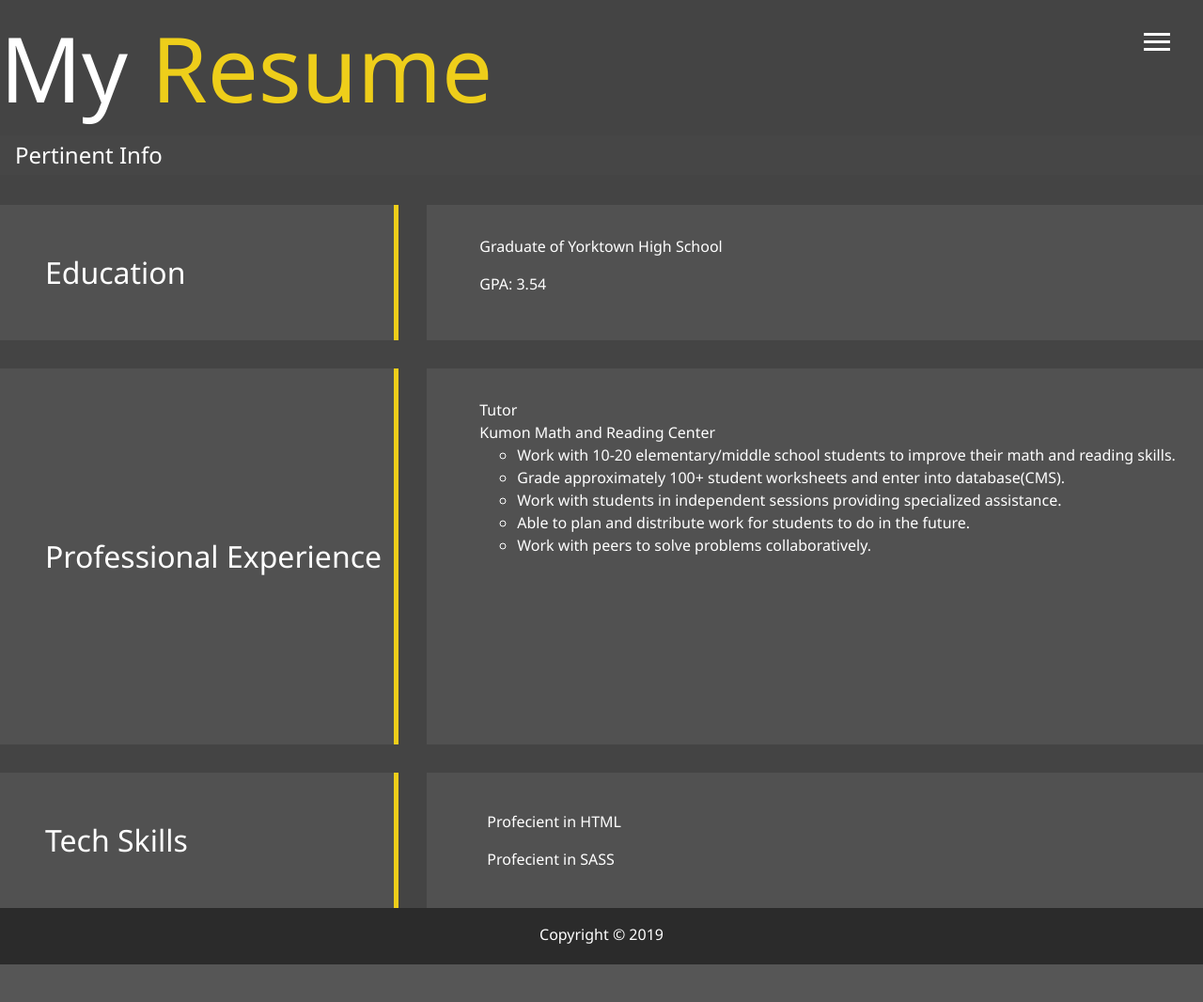
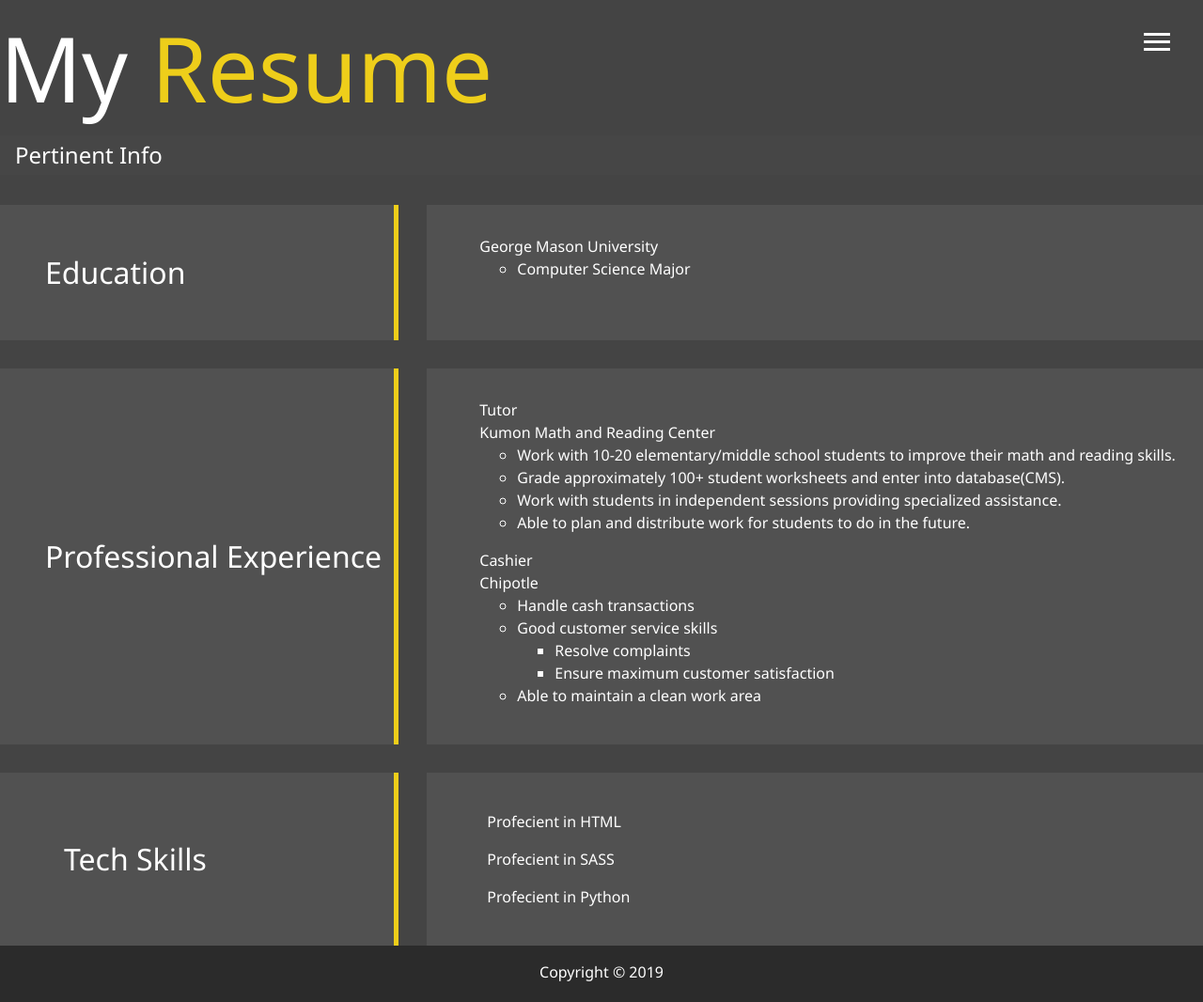
Before and after one commit to RahulMaharjannn/RahulMaharjanPortfolio, a PHP site: page /dist/resume.html in a window 1280 px wide. Shown: the whole page at 94% size. Before the commit the page ends 1026 px from the top, so only its background shows below. Run offline with PHP 8.4, Linux system fonts and the light colour scheme; some libraries are stand-ins or nearby versions.

Commit message:
Updating website with more current details.

```diff
--- a/dist/about.html
+++ b/dist/about.html
@@ -68,7 +68,7 @@
       <div class="bio">
         <h3 class="text-secondary">BIO</h3>
         <p>
-          Hello there, my name is Rahul Maharjan and this is my website.
+          Hello there, my name is Rahul Maharjan and this is my website. I am currently studying computer science at George Mason. Although I do not currently have the most experience with computer science, I am eager to learn more and improve my skills.<br> Here is a little more about me.
 
         </p>
       </div>
@@ -82,13 +82,13 @@
       <div class="job job-2">
         <h3>Prior Work</h3>
         <h6>What I used to do.</h6>
-        <p>I currently work as a tutor for Kumon, where I teach math and reading to kids. I also have volunteered at organizations such as AFAC and Aspire.</p>
+        <p>Currently I work as a cashier at Chipotle. I also worked as a tutor for Kumon, where I teach math and reading to kids. I have volunteered at organizations such as AFAC and Aspire.</p>
       </div>
 
       <div class="job job-3">
         <h3>School</h3>
         <h6>What I learn.</h6>
-        <p>I graduated from Yorktown High School as the class of 2019. I am now currently a freshman at George Mason University with a computer science degree.</p>
+        <p>I graduated from Yorktown High School as the class of 2019. I am now currently majoring in computer science at George Mason University.</p>
       </div>
     </div>
   </main>
--- a/dist/css/main.css
+++ b/dist/css/main.css
@@ -301,7 +301,7 @@ main {
     padding: 1rem; }
   .resume .qualification-tech1 {
     background: #515151;
-    padding: 3rem;
+    padding: 4.25rem;
     border-right: #eece1a 5px solid;
     text-align: left; }
   .resume .qualification-tech2 {
--- a/dist/resume.html
+++ b/dist/resume.html
@@ -68,10 +68,12 @@
         </div>
         <div class="qualification-edu2 education-text">
                 <ul>
-                    Graduate of Yorktown High School
-                </ul>
-                <ul>
-                    GPA: 3.54
+                  George Mason University
+                  <ul>
+                    <li>
+                    Computer Science Major
+                    </li>
+                  </ul>
                 </ul>
         </div>
 
@@ -97,11 +99,31 @@
                             <li>
                                     Able to plan and distribute work for students to do in the future.
                             </li>
-                            <li>
-                                    Work with peers to solve problems collaboratively.
-                            </li>
                         </ul>
                     </ul>
+                <ul>
+                  Cashier<br>
+                  Chipotle
+                    <ul>
+                      <li>
+                        Handle cash transactions
+                      </li>
+                      <li>
+                        Good customer service skills
+                        <ul>
+                          <li>
+                            Resolve complaints
+                          </li>
+                          <li>
+                            Ensure maximum customer satisfaction
+                          </li>
+                        </ul>
+                      </li>
+                      <li>
+                        Able to maintain a clean work area
+                      </li>
+                    </ul>
+                </ul>
         </div>
 
         <div class="qualification-tech1 tech-header">
@@ -115,7 +137,7 @@
                 Profecient in SASS
             </ul>
             <ul>
-
+              Profecient in Python
             </ul>
         </div>
     </div>
--- a/scss/main.scss
+++ b/scss/main.scss
@@ -274,6 +274,7 @@ main {
       margin: auto;
       width: 100%
 
+
     }
     .tech-text {
       grid-area: tech-text;
```
